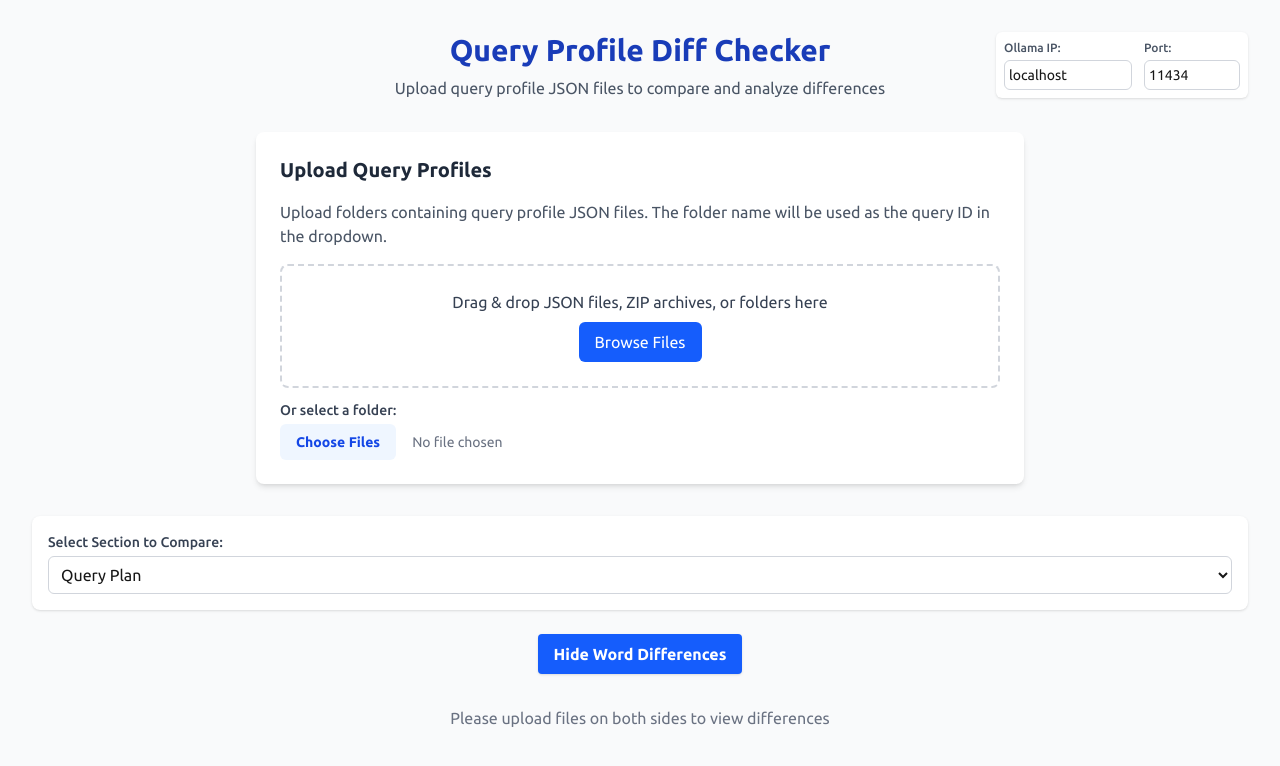
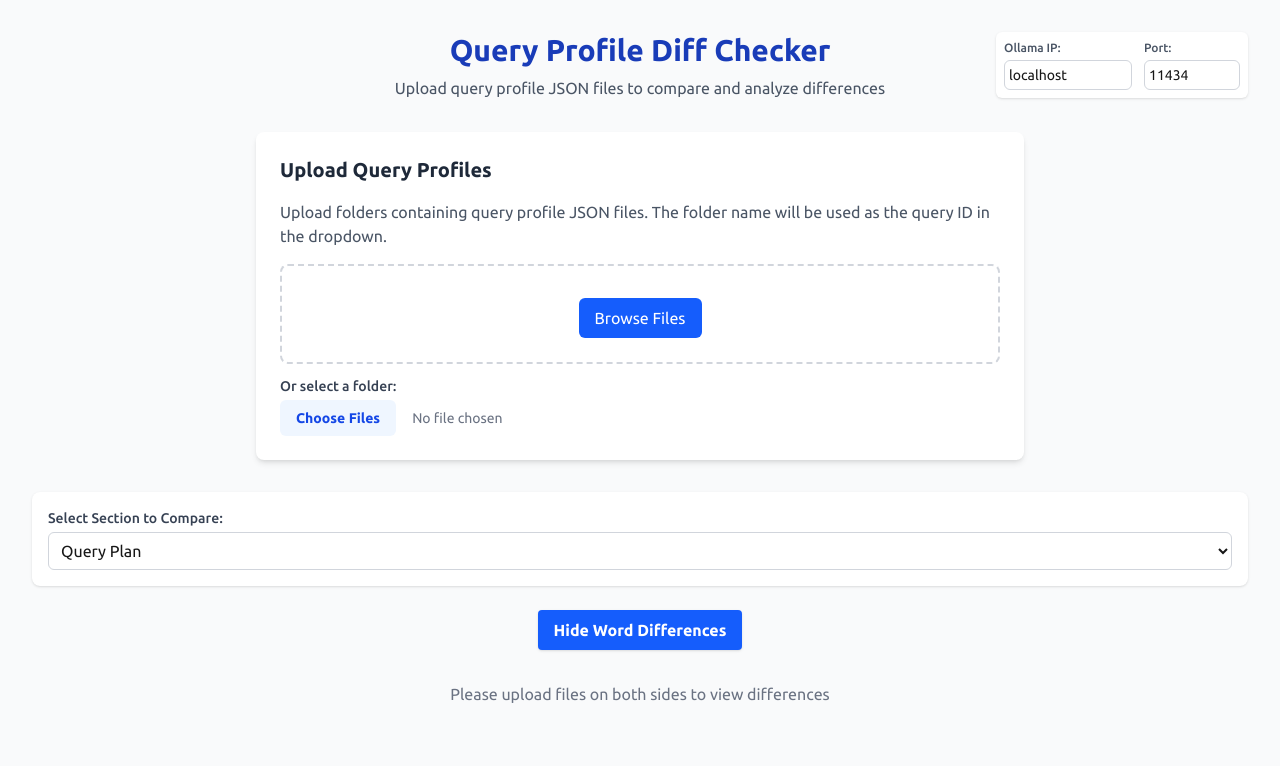
Before and after one commit to direkt/diff-checker, a Next.js app: page / in a window 1280 px wide. Shown: the top 766 px of the page. Built offline with nearby package versions, Linux system fonts and the light colour scheme.

Commit message:
Enhance FileUploader component to support folder selection. Added a reference for folder input and updated the button click handler to trigger folder selection. Removed unnecessary input props and adjusted dropzone text for clarity.

```diff
--- a/src/components/FileUploader.tsx
+++ b/src/components/FileUploader.tsx
@@ -1,4 +1,4 @@
-import React, { useCallback, useState } from 'react';
+import React, { useCallback, useState, useRef } from 'react';
 import { useDropzone } from 'react-dropzone';
 import JSZip from 'jszip';
 
@@ -17,6 +17,7 @@ declare module 'react' {
 
 const FileUploader: React.FC<FileUploaderProps> = ({ onFilesProcessed, side }) => {
   const [isLoading, setIsLoading] = useState(false);
+  const folderInputRef = useRef<HTMLInputElement | null>(null);
 
   const readFileAsText = useCallback((file: File): Promise<string> => {
     return new Promise((resolve, reject) => {
@@ -327,7 +328,7 @@ const FileUploader: React.FC<FileUploaderProps> = ({ onFilesProcessed, side }) =
     [processFiles]
   );
 
-  const { getRootProps, getInputProps, isDragActive, fileRejections } = useDropzone({
+  const { getRootProps, isDragActive } = useDropzone({
     onDrop,
     accept: {
       'application/json': ['.json'],
@@ -373,7 +374,7 @@ const FileUploader: React.FC<FileUploaderProps> = ({ onFilesProcessed, side }) =
   const getDropzoneText = () => {
     if (side === 'left') return 'Drag & drop JSON files or ZIP archives here for Source';
     if (side === 'right') return 'Drag & drop JSON files or ZIP archives here for Target';
-    return 'Drag & drop JSON files, ZIP archives, or folders here';
+    return '';
   };
 
   return (
@@ -384,7 +385,6 @@ const FileUploader: React.FC<FileUploaderProps> = ({ onFilesProcessed, side }) =
           isDragActive ? 'border-blue-500 bg-blue-50' : 'border-gray-300 hover:border-blue-400'
         }`}
       >
-        <input {...getInputProps()} />
         <p className="text-gray-700 mb-2">
           {isDragActive
             ? 'Drop the files here...'
@@ -393,7 +393,10 @@ const FileUploader: React.FC<FileUploaderProps> = ({ onFilesProcessed, side }) =
         <button
           type="button"
           className="px-4 py-2 bg-blue-600 text-white rounded-md hover:bg-blue-700 transition-colors"
-          onClick={(e) => e.stopPropagation()}
+          onClick={(e) => {
+            e.stopPropagation();
+            folderInputRef.current?.click();
+          }}
         >
           Browse Files
         </button>
@@ -404,12 +407,14 @@ const FileUploader: React.FC<FileUploaderProps> = ({ onFilesProcessed, side }) =
           Or select a folder:
         </label>
         <input
+          ref={folderInputRef}
           type="file"
           webkitdirectory="true"
           directory=""
           multiple
           onChange={handleFolderUpload}
           className="block w-full text-sm text-gray-500 file:mr-4 file:py-2 file:px-4 file:rounded-md file:border-0 file:text-sm file:font-semibold file:bg-blue-50 file:text-blue-700 hover:file:bg-blue-100"
+          style={{ display: 'inline' }}
         />
       </div>
 
```
